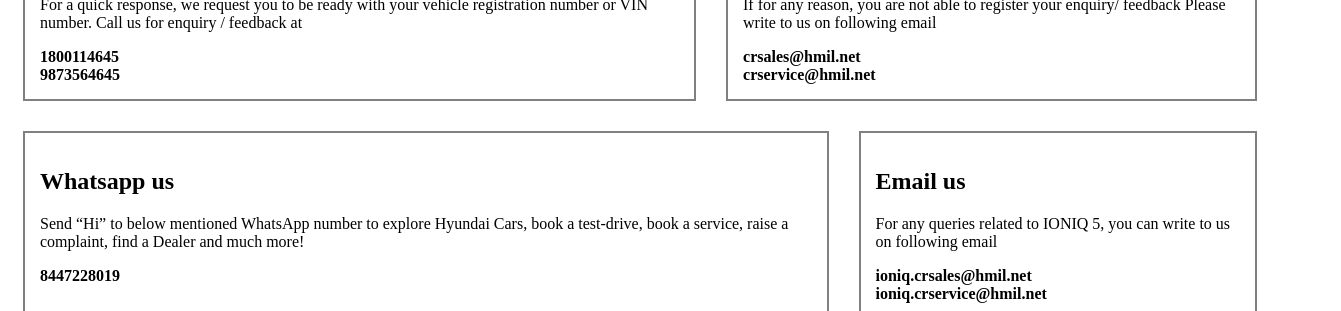
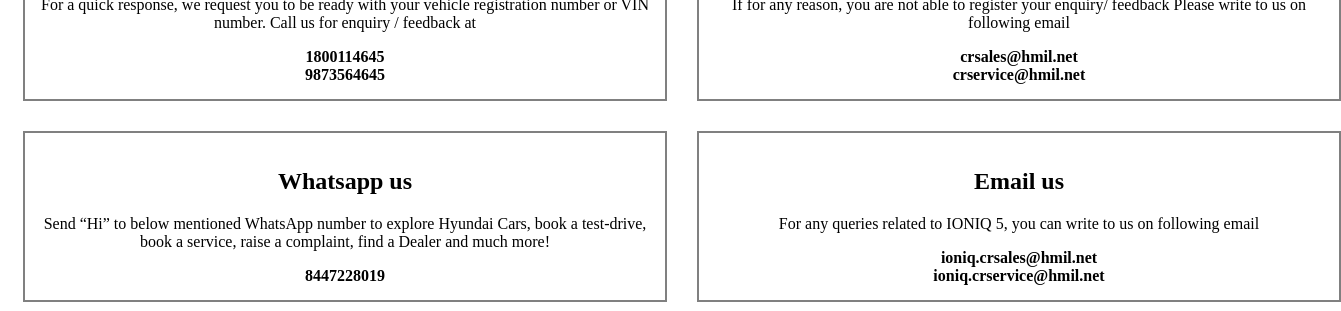
Before and after one commit to SaroPrincesz/html_layouts, a plain HTML site: page contact.html in a window 1280 px wide. Shown: the part 111-422 px from the top of the page, 1341 px wide, since content can reach past the window. Drawn offline with Linux system fonts and the light colour scheme.

Commit message:
align item

```diff
--- a/assets/css/style.css
+++ b/assets/css/style.css
@@ -78,4 +78,8 @@ footer {
 .row{
     display: flex;
     justify-content: space-between;
+    text-align: center;
 }
+.contact_para{
+  width: 610px;
+}
--- a/contact.html
+++ b/contact.html
@@ -28,7 +28,7 @@
         <div class="row">
             <div class="div-left">
                 <h1>Call us</h1>
-                <p>
+                <p class="contact_para">
                   For a quick response, we request you to be ready with your vehicle
                   registration number or VIN number. Call us for enquiry / feedback at
                 </p>
@@ -37,7 +37,7 @@
               </div>
               <div class="div-right">
                 <h1>Email us</h1>
-                <p>
+                <p class="contact_para">
                   If for any reason, you are not able to register your enquiry/
                   feedback Please write to us on following email
                 </p>
@@ -48,7 +48,7 @@
         <div class="row">
             <div class="div-left">
                 <h1>Whatsapp us</h1>
-                <p>
+                <p class="contact_para">
                   Send “Hi” to below mentioned WhatsApp number to explore Hyundai
                   Cars, book a test-drive, book a service, raise a complaint, find a
                   Dealer and much more!
@@ -57,7 +57,7 @@
               </div>
               <div class="div-right">
                 <h1>Email us</h1>
-                <p>
+                <p class="contact_para">
                   For any queries related to IONIQ 5, you can write to us on following
                   email
                 </p>
```
